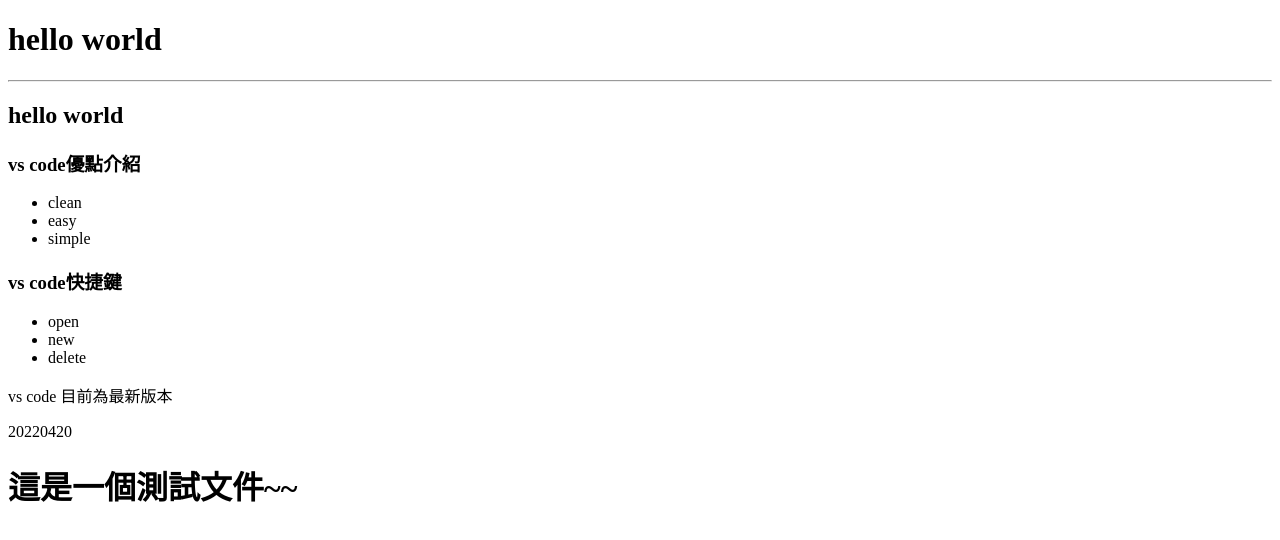
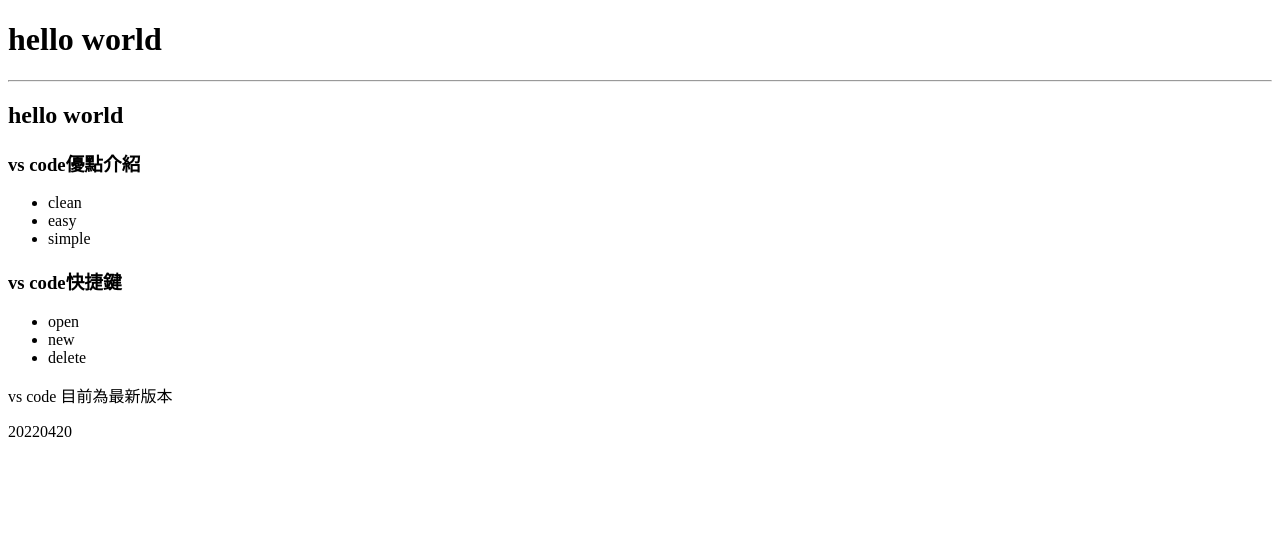
Before and after one commit to yuching212/0420test_2, a plain HTML site: page index.html in a window 1280 px wide. Drawn offline with Linux system fonts and the light colour scheme.

Commit message:
刪除文字

```diff
--- a/index.html
+++ b/index.html
@@ -35,5 +35,3 @@
     </article>
   </body>
 </html>
-
-<h1>這是一個測試文件~~</h1>
```
